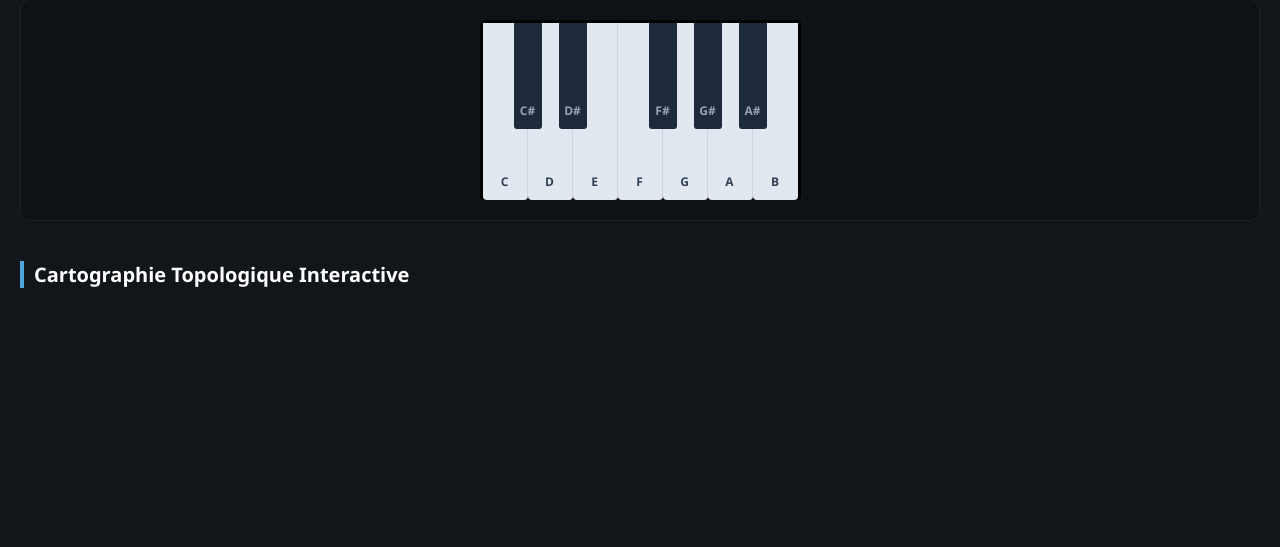
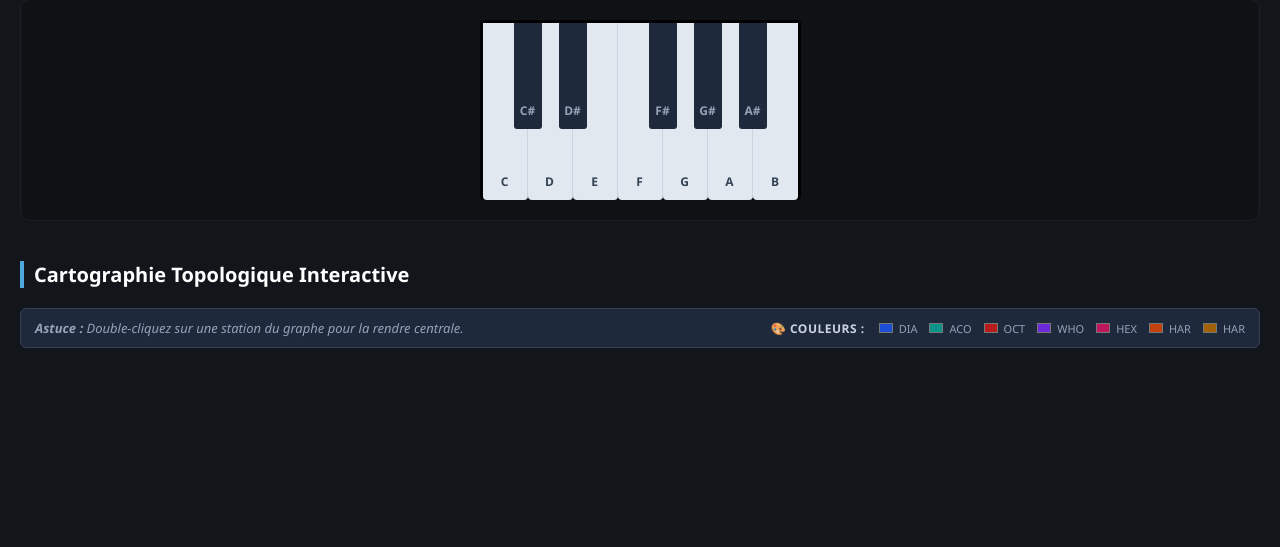
Before and after one commit to ShahJahan-del/PressingSetsExplorer-ExtensionProject, a Flask app: page / in a window 1280 px wide. Shown: the part 269-816 px from the top of the page. Before the commit the page ends 557 px from the top, so only its background shows below. Run offline with Flask 3, Linux system fonts and the light colour scheme; some libraries are stand-ins or nearby versions.

Commit message:
debug visual2
Added double click indication, color choice for sets, note names for modes

```diff
--- a/static/js/main.js
+++ b/static/js/main.js
@@ -408,31 +408,48 @@ document.addEventListener('DOMContentLoaded', () => {
         const badgeDiv = document.getElementById('selected-collection-badge');
         const modesList = document.getElementById('modes-list');
 
-        // 1. Affichage du Badge de la collection
+        // Traduction visuelle si c'est un set symétrique pour l'affichage du badge
         let shortName = root;
         if (["Octatonic", "Whole Tone", "Hexatonic"].includes(family)) {
             const symNames = { "C": "0,1", "C#": "1,2", "D": "2,3", "Eb": "3,4" };
             shortName = symNames[root] || root;
         }
 
+        // Point 4 : Harmonisation stricte du Badge avec la nomenclature unifiée partout
         badgeDiv.innerHTML = `
-            <span style="background-color: #84cc16; color: white; padding: 6px 14px; border-radius: 6px; font-weight: bold; font-size: 14px; display: inline-block; box-shadow: 0 2px 4px rgba(0,0,0,0.2);">
-                ${shortName} ${family.substring(0, 3).toUpperCase()}
+            <span style="background-color: #84cc16; color: #ffffff; padding: 6px 14px; border-radius: 6px; font-weight: bold; font-size: 14px; display: inline-block; box-shadow: 0 2px 4px rgba(0,0,0,0.2);">
+                ${family} [${shortName}]
             </span>
-            <span style="color: #64748b; margin-left: 10px; font-size: 14px;">(${root} ${family})</span>
         `;
 
-        // 2. Génération dynamique de la liste des modes
         modesList.innerHTML = '';
 
         if (familyModes[family]) {
+            // Point 6 : Récupération des notes actuellement actives (allumées) sur le piano pour trouver la vraie lettre du mode
+            const activeNotes = Array.from(document.querySelectorAll('.key.active')).map(k => k.innerText.trim());
+
             // C'est un set asymétrique : on boucle sur ses modes
             familyModes[family].forEach((modeName, index) => {
                 const li = document.createElement('li');
                 li.style.cssText = "display: flex; justify-content: space-between; align-items: center; margin-bottom: 10px; color: #94a3b8; font-size: 14px;";
+
+                // Si les notes ne sont pas encore lues, on prend la racine par défaut, sinon la vraie note de l'index diatonique
+                const modeRootLetter = (activeNotes && activeNotes[index]) ? activeNotes[index] : root;
+
                 li.innerHTML = `
-                    <span><span style="color: #475569; margin-right: 8px;">▪</span> ${modeName}</span>
-                    <button class="play-mode-btn" data-degree="${index}" style="background-color: white; color: #0f172a; border: 1px solid #cbd5e1; padding: 6px 12px; border-radius: 4px; font-weight: 500; cursor: pointer; font-size: 12px; transition: all 0.2s;">PLAY THIS MODE</button>
+                    <span><span style="color: #475569; margin-right: 8px;">▪</span> <strong>${modeRootLetter}</strong> ${modeName}</span>
+                    <button class="play-mode-btn" data-degree="${index}" style="
+                        background-color: #ffffff;
+                        color: #0f172a;
+                        border: 1px solid #cbd5e1;
+                        padding: 6px 12px;
+                        border-radius: 4px;
+                        font-weight: 500;
+                        cursor: pointer;
+                        font-size: 12px;
+                        transition: all 0.2s;">
+                        PLAY
+                    </button>
                 `;
                 modesList.appendChild(li);
             });
@@ -443,6 +460,41 @@ document.addEventListener('DOMContentLoaded', () => {
             li.innerText = "Cette collection est symétrique (à transpositions limitées) et ne possède pas de modes distincts exploitables de manière diatonique.";
             modesList.appendChild(li);
         }
+
         container.style.display = 'block';
     }
+
+    // =========================================================================
+    // INITIALISATION DYNAMIQUE DE LA PALETTE DE COULEURS INTERACTIVE (Point 7)
+    // =========================================================================
+    const pickersContainer = document.getElementById('color-pickers-container');
+    if (pickersContainer) {
+        Object.keys(globalOptions.groups).forEach(family => {
+            const wrapper = document.createElement('div');
+            wrapper.style.cssText = "display: flex; align-items: center; gap: 4px; color: #94a3b8; font-size: 11px; font-weight: 500;";
+
+            const defaultColor = globalOptions.groups[family].color.background;
+
+            wrapper.innerHTML = `
+                <input type="color" class="family-color-input" data-family="${family}" value="${defaultColor}" title="${family}" style="border:none; width:18px; height:18px; cursor:pointer; background:none; padding:0;">
+                <span>${family.substring(0, 3).toUpperCase()}</span>
+            `;
+            pickersContainer.appendChild(wrapper);
+        });
+
+        // Écouteur sur chaque changement de couleur pour mettre à jour les réseaux à la volée
+        document.querySelectorAll('.family-color-input').forEach(input => {
+            input.addEventListener('input', function() {
+                const family = this.dataset.family;
+                const newColor = this.value;
+
+                globalOptions.groups[family].color.background = newColor;
+                globalOptions.groups[family].color.border = newColor;
+
+                // Application immédiate aux instances de graphes existantes
+                if (networkExplore) networkExplore.setOptions({ groups: globalOptions.groups });
+                if (networkAnalyze) networkAnalyze.setOptions({ groups: globalOptions.groups });
+            });
+        });
+    }
 });
--- a/templates/index.html
+++ b/templates/index.html
@@ -127,6 +127,18 @@
 
         <section class="results-container">
             <h2>Cartographie Topologique Interactive</h2>
+
+            <div style="display: flex; justify-content: space-between; align-items: center; flex-wrap: wrap; gap: 15px; margin-bottom: 12px; padding: 10px 14px; background: #1e293b; border-radius: 6px; border: 1px solid #334155; font-family: 'Segoe UI', sans-serif;">
+                <div style="color: #94a3b8; font-size: 13px; font-style: italic;">
+                    <b>Astuce :</b> Double-cliquez sur une station du graphe pour la rendre centrale.
+                </div>
+                <div style="display: flex; align-items: center; gap: 12px; flex-wrap: wrap;">
+                    <span style="color: #cbd5e1; font-size: 12px; font-weight: bold; text-transform: uppercase; letter-spacing: 0.5px;">🎨 Couleurs :</span>
+                    <div id="color-pickers-container" style="display: flex; gap: 10px; align-items: center;">
+                        </div>
+                </div>
+            </div>
+
             <div id="network-wrapper" style="position: relative; width: 100%; height: 600px;">
                 <div id="network-explore-container" style="width: 100%; height: 100%; position: absolute; top: 0; left: 0; z-index: 1;"></div>
                 <div id="network-analyze-container" style="width: 100%; height: 100%; position: absolute; top: 0; left: 0; z-index: 0; display: none;"></div>
```
Also changed, not shown: 2 other files.
